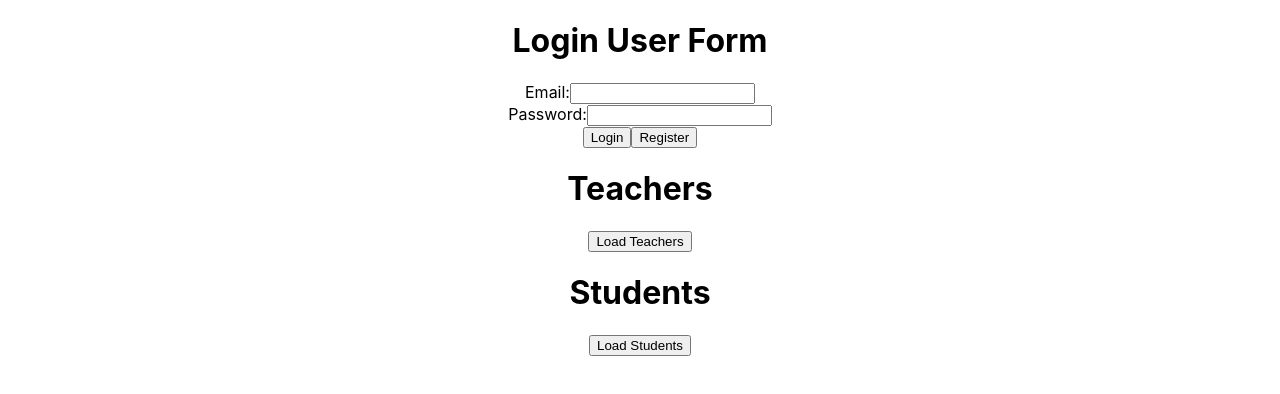
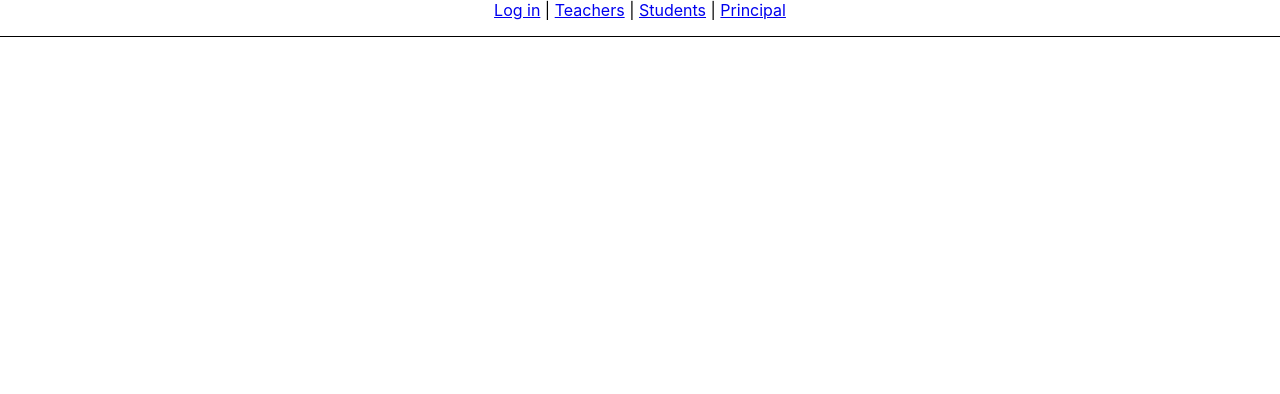
Before and after one commit to Starlordhunter/frontendreact, a React (Create React App) app in the folder frontend/: page / in a window 1280 px wide. Shown: the top 394 px of the page. Built offline with nearby package versions, Linux system fonts and the light colour scheme.

Commit message:
Update app.js
using route

```diff
--- a/frontend/src/App.js
+++ b/frontend/src/App.js
@@ -3,6 +3,9 @@ import './App.css';
 import Login from './components/login';
 import Students from './components/students';
 import Teachers from './components/teachers';
+import Principal from './components/principal';
+import { Router,Route,Routes, Link} from 'react-router-dom';
+
 
 function App() {
 
@@ -16,9 +19,28 @@ function App() {
 
   return (
     <div className='App'>
-      <Login userLogin={userLogin}/>
+      {/* <Login userLogin={userLogin}/>
       <Teachers token={token}/>
       <Students token={token}/>
+      <Principal token={token}/> */}
+      <nav
+        style={{
+          borderBottom: "solid 1px",
+          paddingBottom: "1rem",
+        }}
+      >
+        <Link to="/login">Log in</Link> |{" "}
+        <Link to="/teachers">Teachers</Link> |{" "}
+        <Link to="/students">Students</Link> |{" "}
+        <Link to="/principal">Principal</Link>
+      </nav>
+
+      <Routes>
+        <Route path='/login' element={<Login userLogin={userLogin}/>}/>
+        <Route path='/teachers' element={<Teachers token={token}/>}/>
+        <Route path='/students' element={<Students token={token}/>}/>
+        <Route path='/principal' element={<Principal token={token}/>}/>
+      </Routes>
     </div>
   );
 }
```
